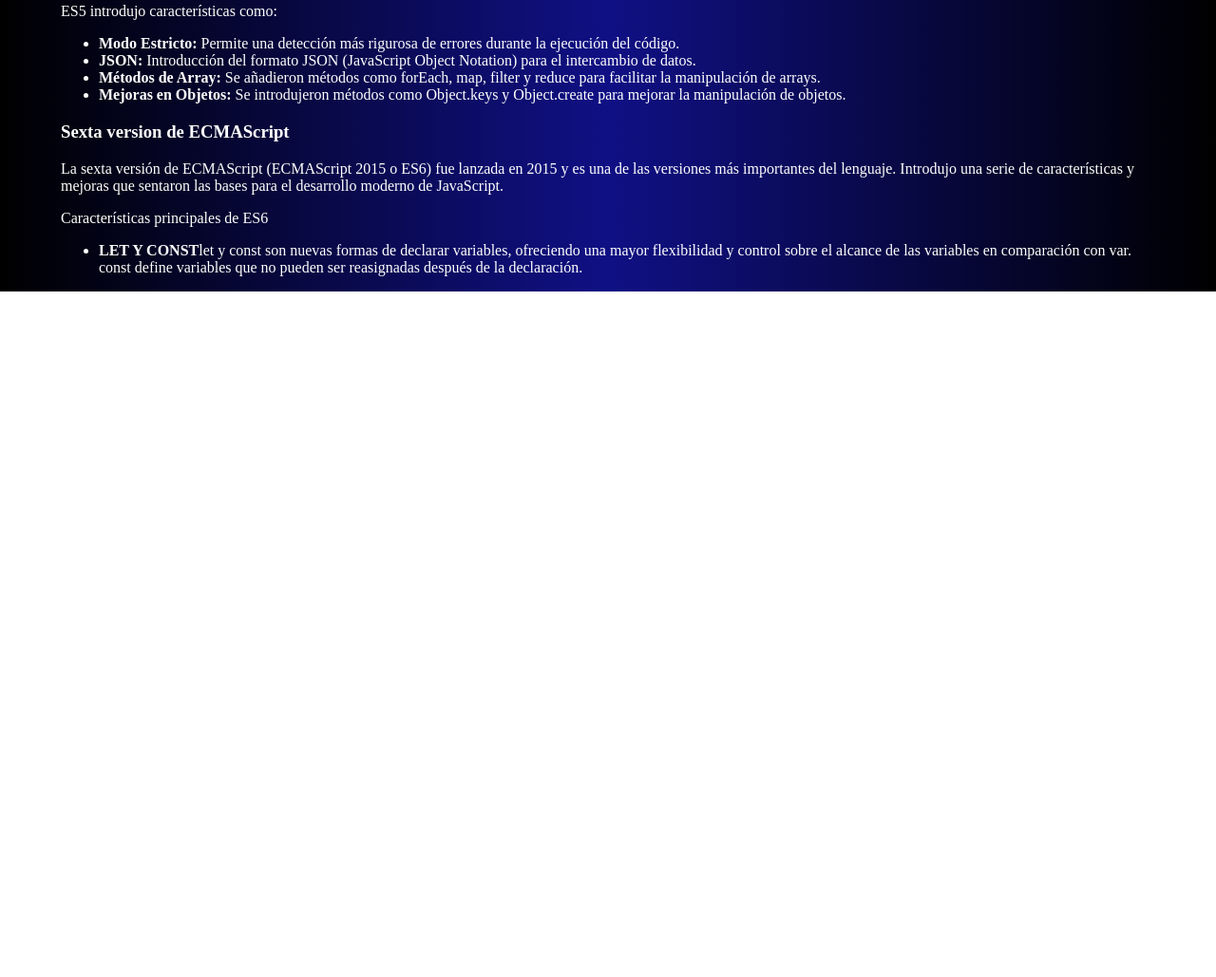
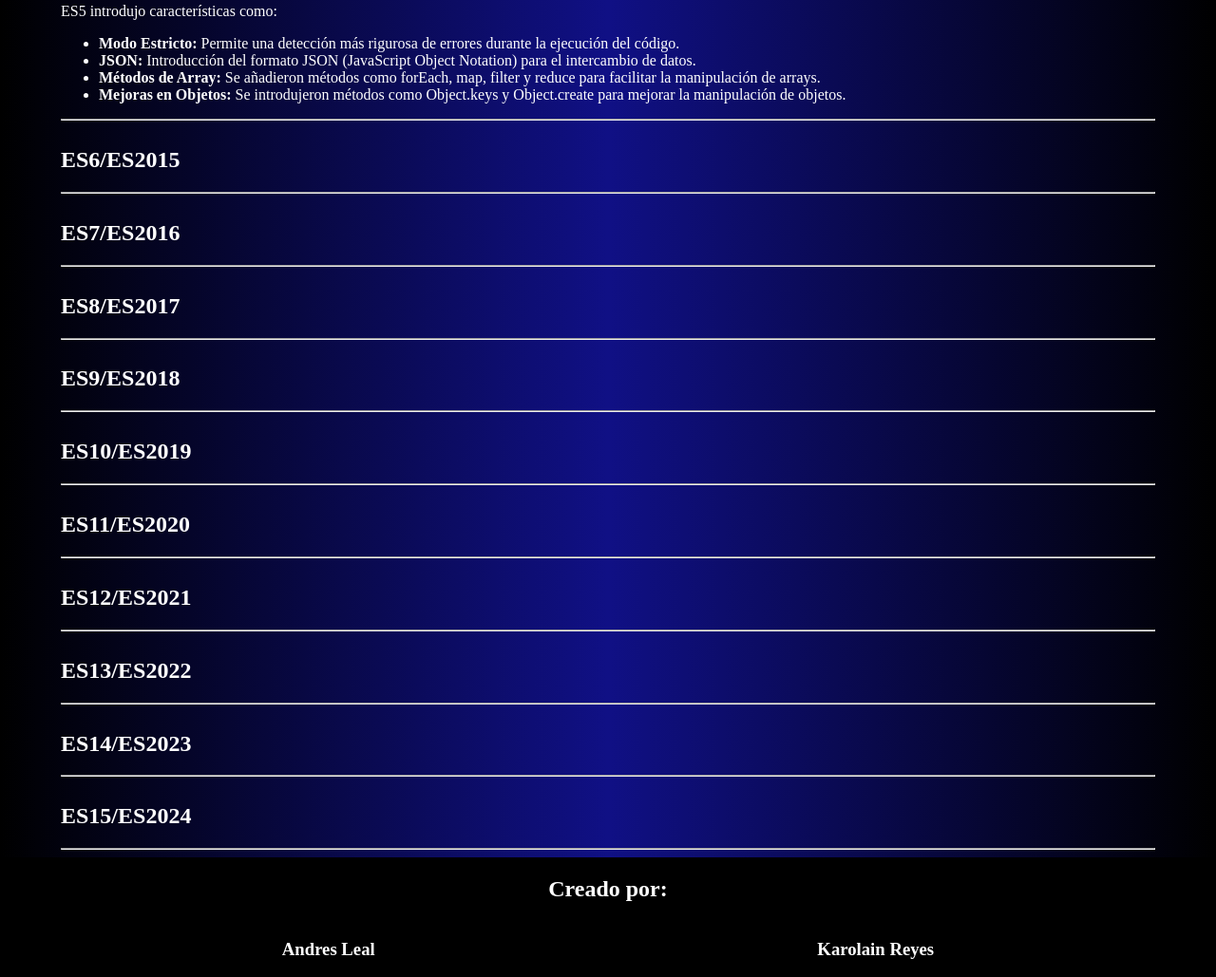
Before and after one commit to KarolainReyes/ECMA-Taller, a plain HTML site: page index.html in a window 1280 px wide. Shown: the part 2821-3850 px from the top of the page at 95% size. Before the commit the page ends 3128 px from the top, so only its background shows below. Drawn offline with Linux system fonts and the light colour scheme.

Commit message:
Info merge

```diff
--- a/index.html
+++ b/index.html
@@ -180,12 +180,84 @@
             <li><strong>Métodos de Array: </strong>Se añadieron métodos como forEach, map, filter y reduce para facilitar la manipulación de arrays.</li>
             <li><strong>Mejoras en Objetos: </strong>Se introdujeron métodos como Object.keys y Object.create para mejorar la manipulación de objetos.</li>
         </ul>
-        <h3>Sexta version de ECMAScript</h3>
-        <p>La sexta versión de ECMAScript (ECMAScript 2015 o ES6) fue lanzada en 2015 y es una de las versiones más importantes del lenguaje. Introdujo una serie de características y mejoras que sentaron las bases para el desarrollo moderno de JavaScript.</p>
-        <p>Características principales de ES6</p>
-        <ul>
-            <li><strong>LET Y CONST</strong>let y const son nuevas formas de declarar variables, ofreciendo una mayor flexibilidad y control sobre el alcance de las variables en comparación con var. const define variables que no pueden ser reasignadas después de la declaración. </li>
-    </div>
+         </div>
+         <hr>
+        </section>
+        <section class="ecma-version" id="es6">
+            <h2>ES6/ES2015</h2>
+            <div class="info-version">
+         </div>
+         <hr>
+        </section>
+        <section class="ecma-version" id="es7">
+            <h2>ES7/ES2016</h2>
+            <div class="info-version">
+         </div>
+         <hr>
+        </section>
+        <section class="ecma-version" id="es8">
+            <h2>ES8/ES2017</h2>
+            <div class="info-version">
+         </div>
+         <hr>
+        </section>
+        <section class="ecma-version" id="es9">
+            <h2>ES9/ES2018</h2>
+            <div class="info-version">
+         </div>
+         <hr>
+        </section>
+        <section class="ecma-version" id="es10">
+            <h2>ES10/ES2019</h2>
+            <div class="info-version">
+         </div>
+         <hr>
+        </section>
+        <section class="ecma-version" id="es11">
+            <h2>ES11/ES2020</h2>
+            <div class="info-version">
+         </div>
+         <hr>
+        </section>
+        <section class="ecma-version" id="es12">
+            <h2>ES12/ES2021</h2>
+            <div class="info-version">
+         </div>
+         <hr>
+        </section>
+        <section class="ecma-version" id="es13">
+            <h2>ES13/ES2022</h2>
+            <div class="info-version">
+         </div>
+         <hr>
+        </section>
+        <section class="ecma-version" id="es14">
+            <h2>ES14/ES2023</h2>
+            <div class="info-version">
+         </div>
+         <hr>
+        </section>
+        <section class="ecma-version" id="es15">
+            <h2>ES15/ES2024</h2>
+            <div class="info-version">
+         </div>
+         <hr>
+        </section>
+
+    </main>
+    <footer class="pie-de-pagina">
+        <div>
+            <h2>Creado por:</h2>
+        </div>
+        <div class="creditos">
+            <a>
+                <h3>Andres Leal</h3>
+            </a>
+            <a>
+                <h3>Karolain Reyes</h3>
+            </a>
+        </div>
+    </footer>
 </body>
 
 </html>
```
